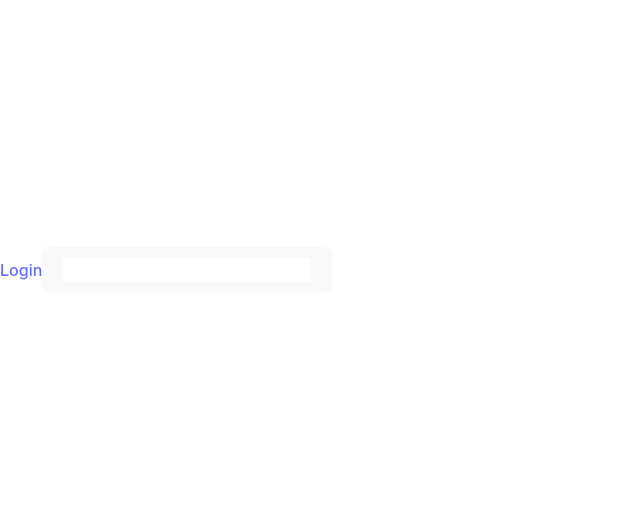
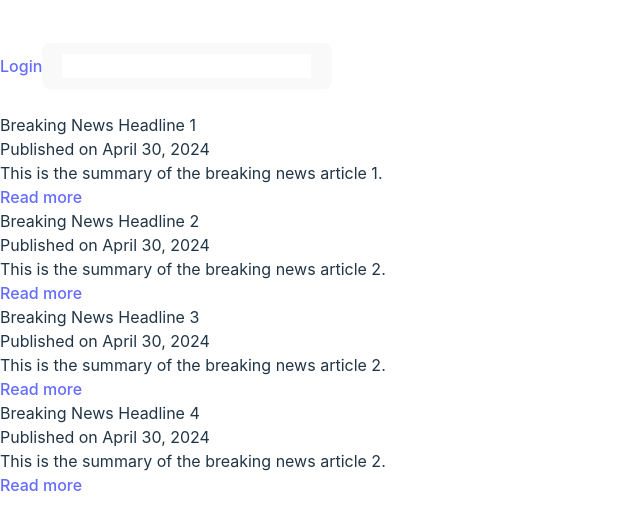
Before and after one commit to Pletus/Fetch-Project, a React (Vite) app: page / in a window 1280 px wide. Shown: the part 130-660 px from the top of the page, without its empty margins (0-640 px from the left). Built offline with nearby package versions, Linux system fonts and the light colour scheme.

Commit message:
Post Component

```diff
--- a/src/App.jsx
+++ b/src/App.jsx
@@ -1,7 +1,7 @@
 import { useState } from 'react'
 import './App.css'
 import Navbar from './components/navbar';
-
+import Post from './components/post';
 function App() {
   const [search, setSearch] = useState({});
 
@@ -9,11 +9,14 @@ function App() {
 
   return (
     <>
-      <Navbar />
+    <Navbar />
 
-      {/* Body section */}
+    {/* Body section */}
 
+
+    <Post/>
     </>
+
   )
 }
 
--- /dev/null
+++ b/src/components/post.jsx
@@ -0,0 +1,37 @@
+import '../App.css'
+
+function Post() {
+  return (
+    <div>
+	  <br />
+      <ul>
+        <li>
+          <h2>Breaking News Headline 1</h2>
+          <p>Published on April 30, 2024</p>
+          <p>This is the summary of the breaking news article 1.</p>
+          <a href='#'>Read more</a>
+        </li>
+        <li>
+          <h2>Breaking News Headline 2</h2>
+          <p>Published on April 30, 2024</p>
+          <p>This is the summary of the breaking news article 2.</p>
+          <a href='#'>Read more</a>
+        </li>
+		<li>
+          <h2>Breaking News Headline 3</h2>
+          <p>Published on April 30, 2024</p>
+          <p>This is the summary of the breaking news article 2.</p>
+          <a href='#'>Read more</a>
+        </li>
+		<li>
+          <h2>Breaking News Headline 4</h2>
+          <p>Published on April 30, 2024</p>
+          <p>This is the summary of the breaking news article 2.</p>
+          <a href='#'>Read more</a>
+        </li>
+      </ul>
+    </div>
+  );
+}
+
+export default Post;
```
